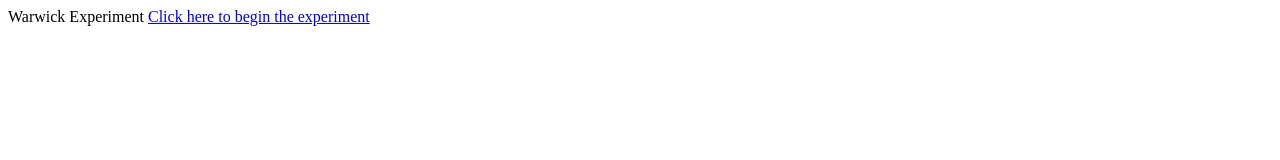
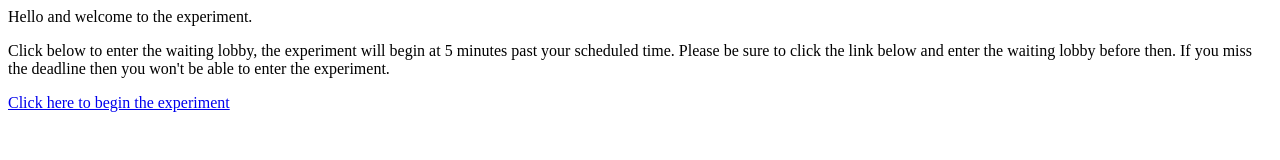
Before and after one commit to chasmani/chasmani.github.io, a plain HTML site: page index.html in a window 1280 px wide. Drawn offline with Linux system fonts and the light colour scheme.

Commit message:
Updated page to tell them about the waiting time

```diff
--- a/index.html
+++ b/index.html
@@ -1,4 +1,9 @@
 
-Warwick Experiment
+<p>
+Hello and welcome to the experiment.
+</p>
+<p>
+Click below to enter the waiting lobby, the experiment will begin at 5 minutes past your scheduled time. Please be sure to click the link below and enter the waiting lobby before then. If you miss the deadline then you won't be able to enter the experiment.
+</p>
 
 <script src="script.js"></script>
```
